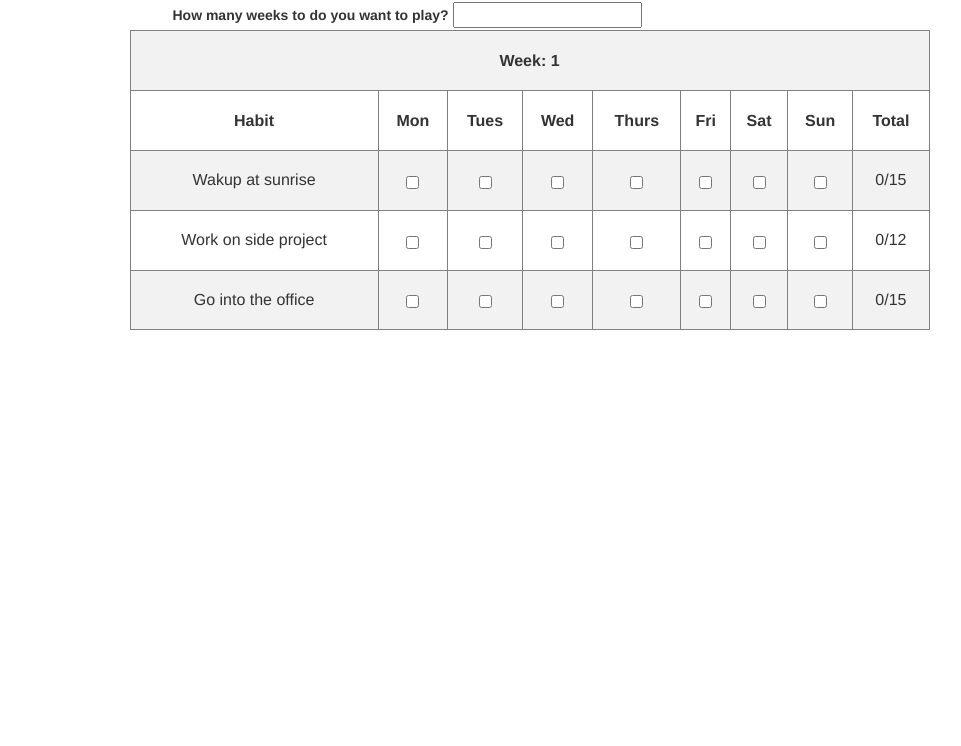
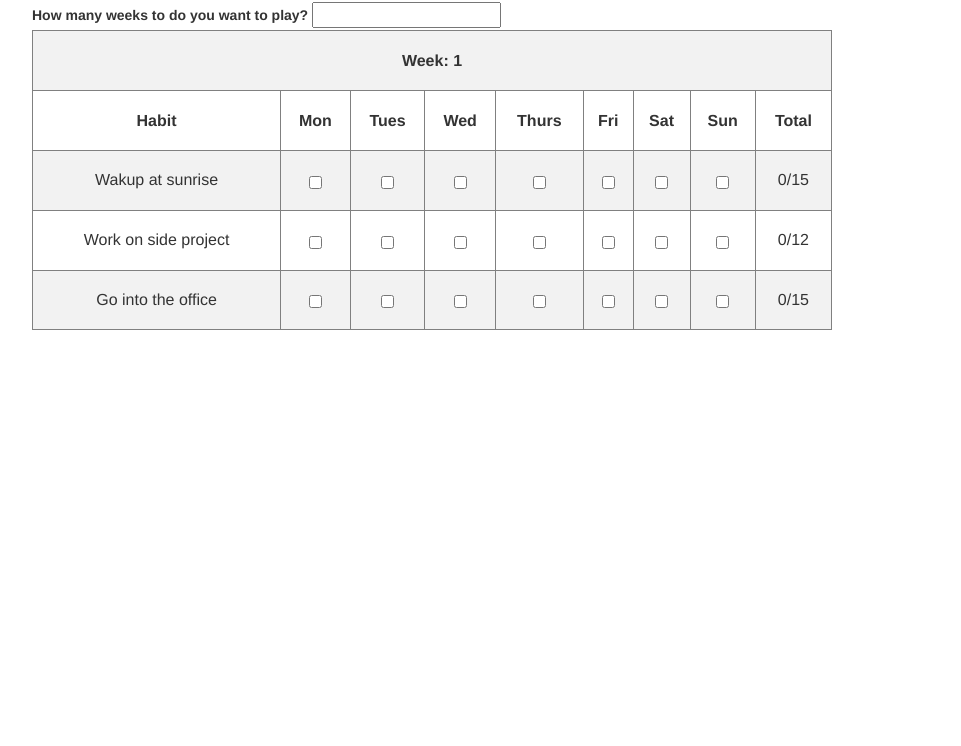
Before and after one commit to TheDeployGuy/LifeGameHabitTracking, a plain HTML site: page index.html in a window 1280 px wide. Shown: the part 54-800 px from the top of the page, without its empty margins (233-1194 px from the left). Drawn offline with nearby package versions, Linux system fonts and the light colour scheme.

```diff
--- a/index.html
+++ b/index.html
@@ -50,10 +50,10 @@
 <body>
 
   <!-- We are telling Ajs that this is a view! -->
-  <div class="container text-center">
+  <div class="container">
   <div class="row">
     <div >
-  <div ng-controller="gameCtrl" id="list" class="col-md-offset-3 col-md-6">
+  <div ng-controller="gameCtrl" id="list" class="col-md-offset-2 col-md-10 ng-scope">
       <h3 class="title">Game of Life</h3>
       <label>How many weeks to do you want to play?</label>
       <input type="text" ng-model="num" ng-change="updateTotal()"/>
```
